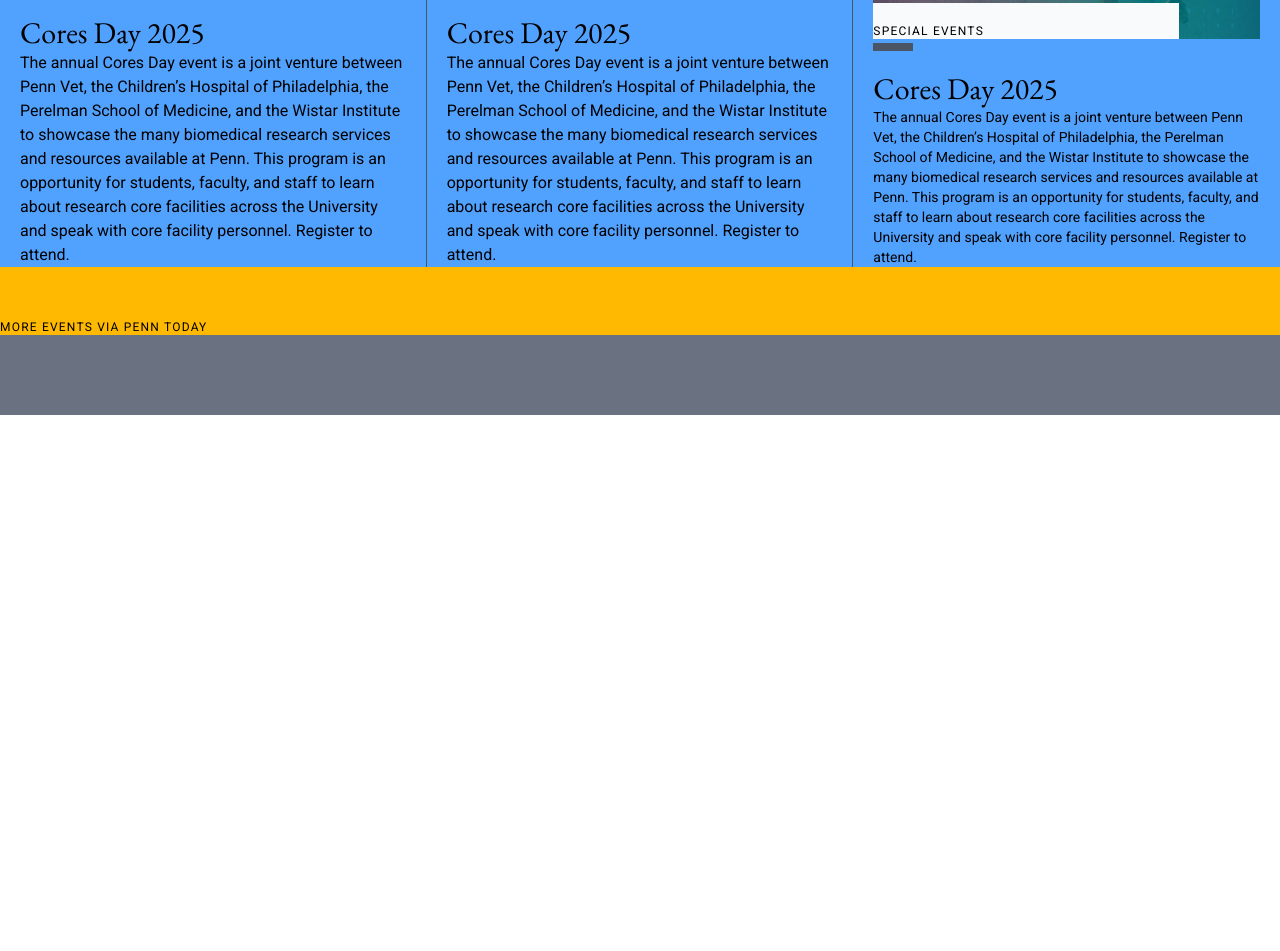
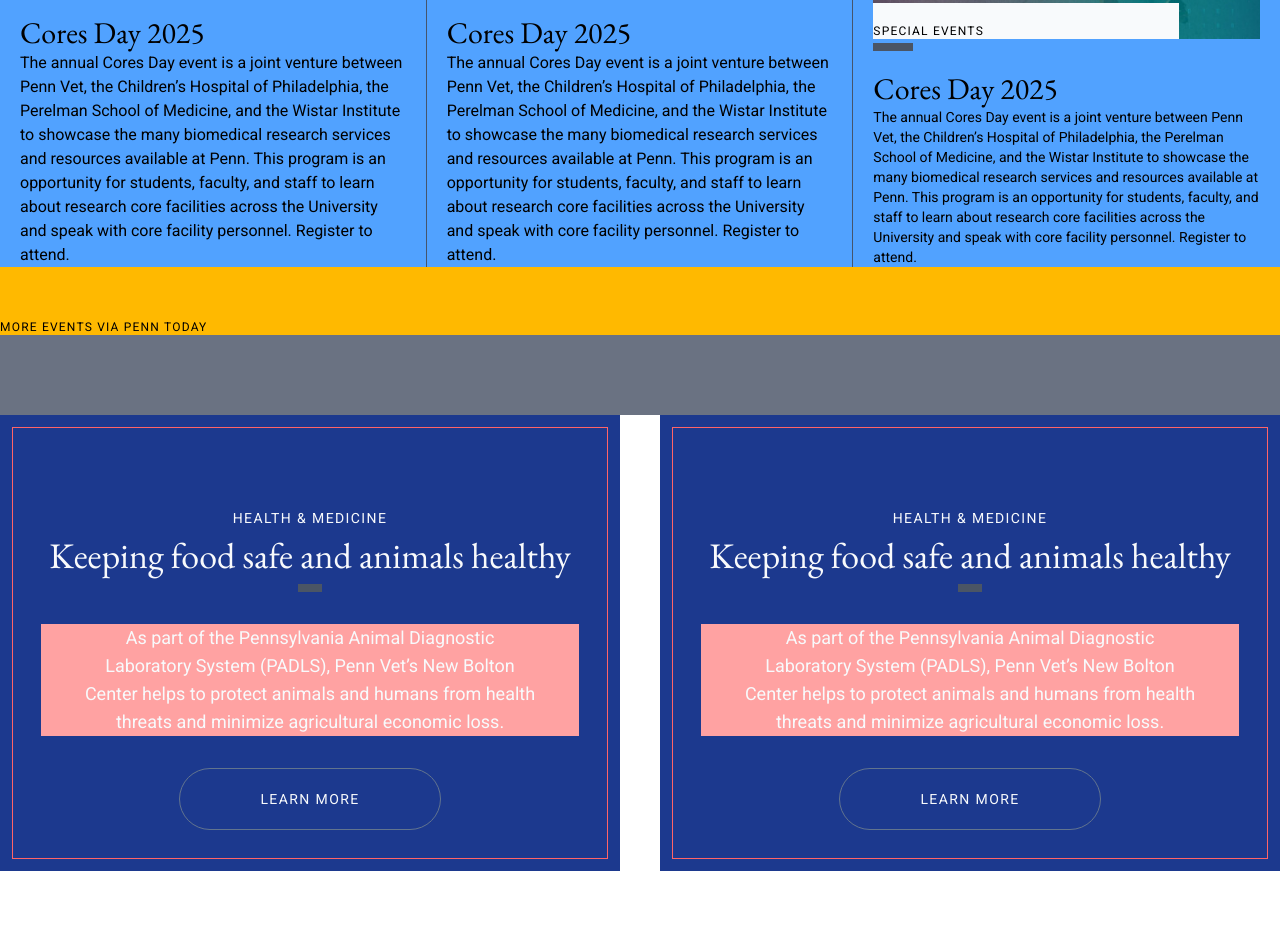
Before and after one commit to iToussaint/cloning-gate, a website built with Vite: page index.html in a window 1280 px wide. Shown: the part 2699-3650 px from the top of the page. Before the commit the page ends 3114 px from the top, so only its background shows below. Built offline with nearby package versions, Linux system fonts and the light colour scheme.

Commit message:
More Events Section

```diff
--- a/index.html
+++ b/index.html
@@ -446,7 +446,80 @@
           </div>
         </div>
         <div>
-          <p class="pt-5 w-full font-roboto uppercase text-xs font-normal tracking-widest">MORE EVENTS VIA PENN TODAY</p>
+          <p
+            class="pt-5 w-full font-roboto uppercase text-xs font-normal tracking-widest"
+          >
+            MORE EVENTS VIA PENN TODAY
+          </p>
+        </div>
+      </div>
+    </section>
+
+    <section class="pb-20">
+      <div class="max-w-screen-xl mx-auto grid grid-cols-2 gap-x-10">
+        <div class="bg-blue-900 text-slate-50 text-center p-3">
+          <div
+            class="border-1 border-red-400 p-7 pt-20 flex flex-col gap-y-8 items-center"
+          >
+            <div class="flex flex-col gap-y-2 items-center">
+              <h1
+                class="font-roboto uppercase text-sm font-normal tracking-widest"
+              >
+                Health & Medicine
+              </h1>
+              <p class="font-garamond text-4xl">
+                Keeping food safe and animals healthy
+              </p>
+              <div class="w-6 h-2 bg-gray-600"></div>
+            </div>
+
+            <div class="px-10 bg-red-300 text-lg">
+              <p>
+                As part of the Pennsylvania Animal Diagnostic Laboratory System
+                (PADLS), Penn Vet’s New Bolton Center helps to protect animals
+                and humans from health threats and minimize agricultural
+                economic loss.
+              </p>
+            </div>
+
+            <button
+              class="px-20 py-5 rounded-4xl border-1 border-slate-500 font-roboto uppercase text-sm font-normal tracking-widest"
+            >
+              LEARN MORE
+            </button>
+          </div>
+        </div>
+        <div class="bg-blue-900 text-slate-50 text-center p-3">
+          <div
+            class="border-1 border-red-400 p-7 pt-20 flex flex-col gap-y-8 items-center"
+          >
+            <div class="flex flex-col gap-y-2 items-center">
+              <h1
+                class="font-roboto uppercase text-sm font-normal tracking-widest"
+              >
+                Health & Medicine
+              </h1>
+              <p class="font-garamond text-4xl">
+                Keeping food safe and animals healthy
+              </p>
+              <div class="w-6 h-2 bg-gray-600"></div>
+            </div>
+
+            <div class="px-10 bg-red-300 text-lg">
+              <p>
+                As part of the Pennsylvania Animal Diagnostic Laboratory System
+                (PADLS), Penn Vet’s New Bolton Center helps to protect animals
+                and humans from health threats and minimize agricultural
+                economic loss.
+              </p>
+            </div>
+
+            <button
+              class="px-20 py-5 rounded-4xl border-1 border-slate-500 font-roboto uppercase text-sm font-normal tracking-widest"
+            >
+              LEARN MORE
+            </button>
+          </div>
         </div>
       </div>
     </section>
```
